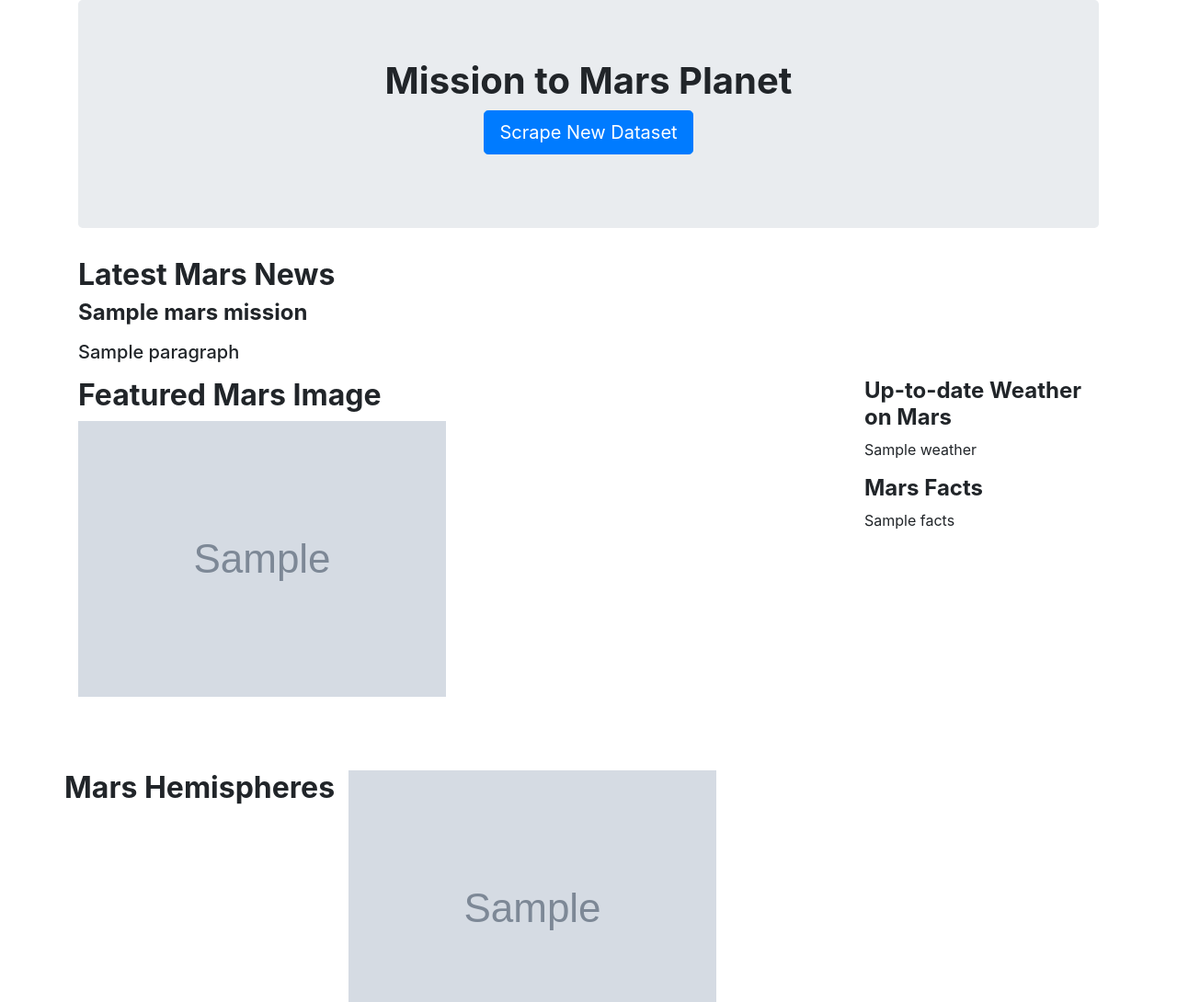
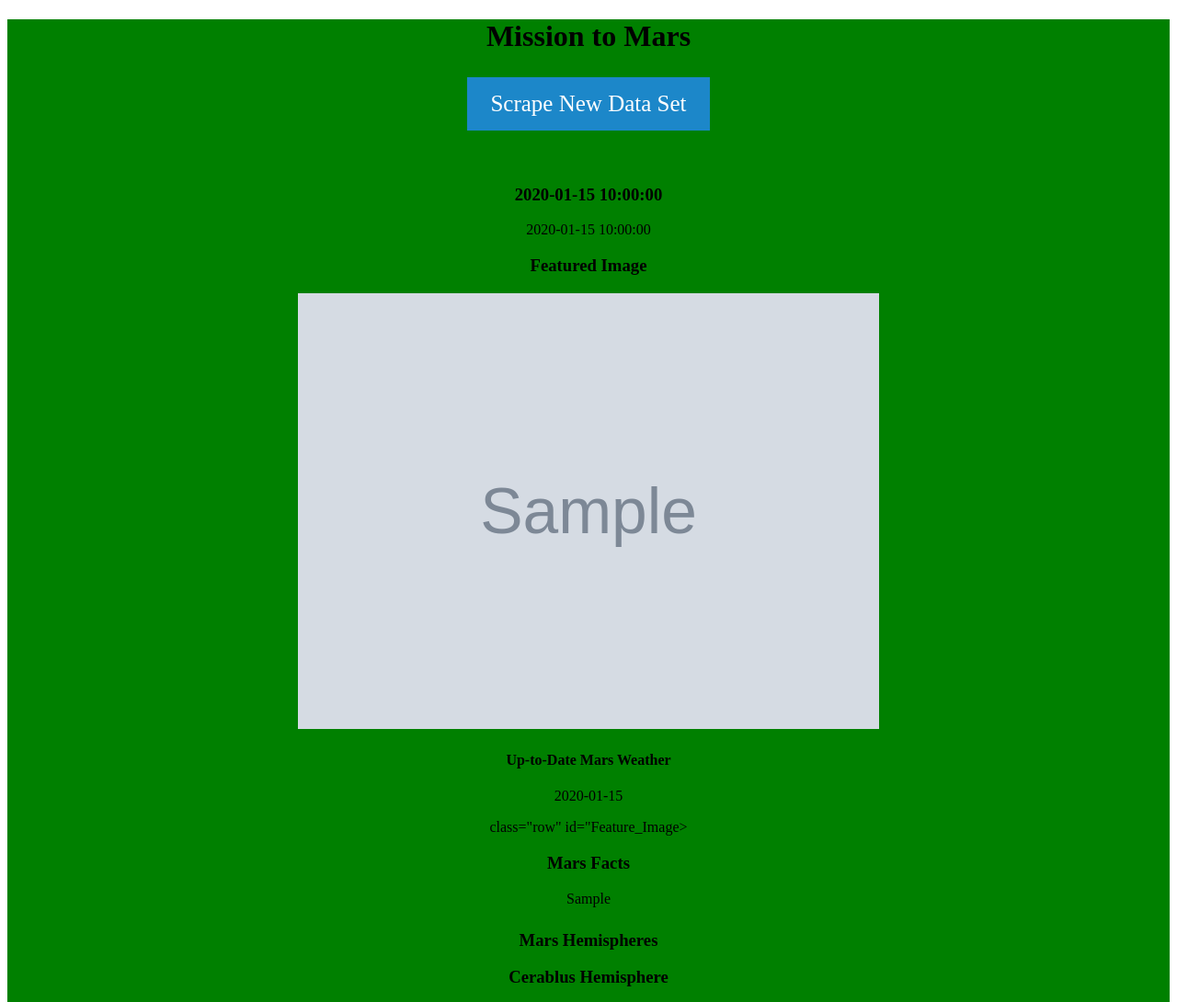
Before and after one commit to sincekara/Web-Scraping-Challenge, a Flask app: page / in a window 1280 px wide. Shown: the top 1090 px of the page at 92% size. Run offline with Flask 2, Linux system fonts and the light colour scheme; grey boxes marked "Sample" are stand-in pictures; a database or web service that is not in the repository returns one stand-in record (values such as "Sample title"); some libraries are stand-ins or nearby versions.

Commit message:
Web Scraping Challenge

```diff
--- a/Mission_to_Mars/Templates/index.html
+++ b/Mission_to_Mars/Templates/index.html
@@ -1,84 +1,65 @@
 <!DOCTYPE html>
 <html lang="en">
 
-<!-- A bootstrap styling -->
-<head>
-  <meta charset="UTF-8">
-  <meta name="viewport" content="width=device-width, initial-scale=1.0">
-  <title>Mission to Mars</title>
-  <link rel="stylesheet" href="https://stackpath.bootstrapcdn.com/bootstrap/4.3.1/css/bootstrap.min.css" integrity="sha384-ggOyR0iXCbMQv3Xipma34MD+dH/1fQ784/j6cY/iJTQUOhcWr7x9JvoRxT2MZw1T" crossorigin="anonymous">
-</head>
+    <head>
+
+        <title>Mission to Mars</title>
+        <style>
+                .button {background-color: #1c87c9; border: none; color: white; padding: 15px 25px; text-align: right; text-decoration:wavy; display: inline-block; font-size: 25px; margin: 4px 2px; cursor: pointer;}
+                </style>
+    </head>
 
 <body>
-  <!-- container scraper button -->
-  <div class="container">
-    <div class="jumbotron text-center">
-      <h1><b>Mission to Mars Planet</b></h1>
-      <p><a class="btn btn-primary btn-lg" href="/scrape" role="button">Scrape New Dataset</a></p>
+
+        <center style="background-color:green;"><h1>Mission to Mars</h1>
+        <a href="/scrape" class="button">Scrape New Data Set</a></right>
+    <br>
+    <br>
+    <br>
+    <h3>{{Updated_title}}</h3>
+    <p>{{Updated_news}}</p>
+
+    <div class="row" id="Featured_Image">
+            <div class="col-md-7">
+                <h3>Featured Image</h3>
+                <img src="{{Featured_image}}" alt="Featured-Image" style="width: 50%;"></right>
+            </div>
+            <div class="col-md-5">
+                <h4>Up-to-Date Mars Weather</h4>
+                <p>{{Weather_update}}</p>
+            </div>
+
     </div>
-
-  <!-- Mars news -->
-    <div class="row">
-      <div class="col-md-12">
-        <div class="media">
-          <div class="media-body">
-            <h2><b>Latest Mars News</b></h2>
-            <h4 class="media-heading"><b>{{marsmission.title}}</b></h4>
-            <h5></p>{{marsmission.paragraph}}</p></h5>
-          </div>
-        </div>
-      </div>
+    <div> class="row" id="Feature_Image>
+         <div class="col-md-12">
+              <h3>Mars Facts</h3>
+              <table>{{Facts_Mars}}</table>
     </div>
 
 
-    <div class="row">
-      <!-- Featured Mars image-->
-      <div class="col-md-9">
-        <h2><b>Featured Mars Image</b></h2>
-          <img src="{{marsmission.image_URL}}" class="img-responsive">
-      </div>
-      <!-- Mars weather and facts-->
-      <div class="col-md-3">
-        <!-- tweet-->
+    <div class="container" style=margin-top:25px;">
+            <h3><b>Mars Hemispheres</b></h3>
         <div class="row">
-          <div class="col-md-12">
-              <div class="panel panel-default">
-                  <div class="panel-body">
-                      <h4><b>Up-to-date Weather on Mars</b></h4>
-                      <p>{{marsmission.weather}}</p>
-                  </div>
-              </div>
-          </div>
+
+        <div class="col-md-6">
+            <h3><b>Cerablus Hemisphere</b></h3>
+	        <img src="{{hemisurl_1}}" alt="1" style="width:25%;"></center>
         </div>
-        <!-- HTML data-->
-        <div class="row">
-          <div class="col-md-12">
-            <h4><b>Mars Facts</b></h4>
-            {{marsmission.facts}}
-          </div>
+        <div class="col-md-6">
+            <h3><b>Schiaparelli Hemisphere</b></h3>
+            <img src="{{hemisurl_2}}" alt="1" style="width:25%;"></center>
         </div>
-      </div>
+
+        <div class="col-md-6"
+            <h3><b>Syrtis Major Hemisphere</b></h3>
+            <img src="{{hemisurl_3}}" alt="1" style="width:25%;"></center>
+        </div>
+        <div class ="col-md-6">
+            <h3><b>Valles Marineris Hemisphere</b></h3>
+            <img src="{{hemisurl_4}}" alt="1" style="width:25%;"></center>
+        </div>
     </div>
 
-    <!-- Mars hemispheres -->
-    <div class="row" style="margin-top:80px;">
-      <div class="page-header">
-        <h2 class="text-center"><b>Mars Hemispheres</b></h2>
-      </div>
-
-
-        <div class="col-md-6">
-            <div class="thumbnail">
-            <img src="{{marsmission.hemisphere_images}}">
-            <div class="caption">
-                <h3><b>{{marsmission.Title}}</b></h3>
-            </div>
-            </div>
-        </div>
-
-
-    </div>
-  </div>
 </body>
 
 </html>
--- a/Mission_to_Mars/app.py
+++ b/Mission_to_Mars/app.py
@@ -1,29 +1,35 @@
 from flask import Flask, render_template, redirect
 import pymongo
+from pymongo import MongoClient
 import scrape_mars
 
-# Create an instance of Flask
+try:
+    conn = MongoClient("mongodb://localhost:27017/")
+    print("Succesful!")
+
+except:
+    print("Unsuccesful connection")
+
+mydb = conn["mars"]
+mycol = mydb["mars_mission"]
+
+# Create Flask
 app = Flask(__name__)
-
-conn = 'mongodb://localhost:27017/mars'
-
-client = pymongo.MongoClient(conn)
-
 
 # Route to render index.html template using data from Mongo
 @app.route("/")
 def index():
-    marsmission = client.db.mars_mission.find_one()
-    return render_template("index.html", marsmission=marsmission)
+    mars_wonder = mycol.find_one()
+    return render_template("index.html", Updated_title=mars_wonder['Updated_title'], Updated_news=mars_wonder['Updated_news'], Featured_image=mars_wonder['Featured_image'], Weather_update=mars_wonder['Weather_update'], Facts_Mars=mars_wonder['Facts_Mars'], hemisurl_1=mars_wonder['Cerberus_hemisphere'], hemisurl_2=mars_wonder['Schiaparelli_hemisphere'], hemisurl_3=mars_wonder['Syrtis_hemisphere'], hemisurl_4=mars_wonder['Valler_hemisphere'])
 
 # Scraping info
 @app.route("/scrape")
 def scrape():
-    marsmission = client.db.mars_mission
-    mars_info = scrape_mars.scrape()
-    marsmission.update({}, mars_info)
+    full_mars = mycol
+    mars_wonder = scrape_mars.scrape()
+    full_mars.update({}, mars_wonder, upsert=True)
 
-    return redirect("/")
+    return redirect("/", code=302)
 
 if __name__ == "__main__":
     app.run(debug=True)
```
Also changed, not shown: Mission_to_Mars/scrape_mars.py (+84 -69 lines), 2 other files.
